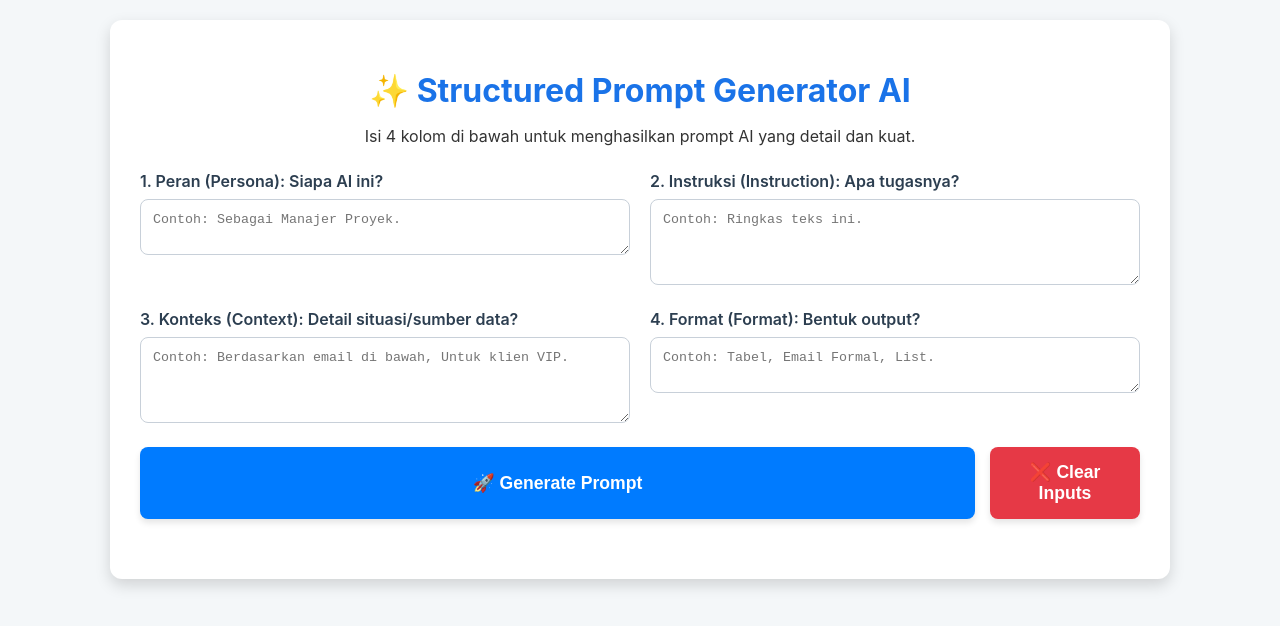
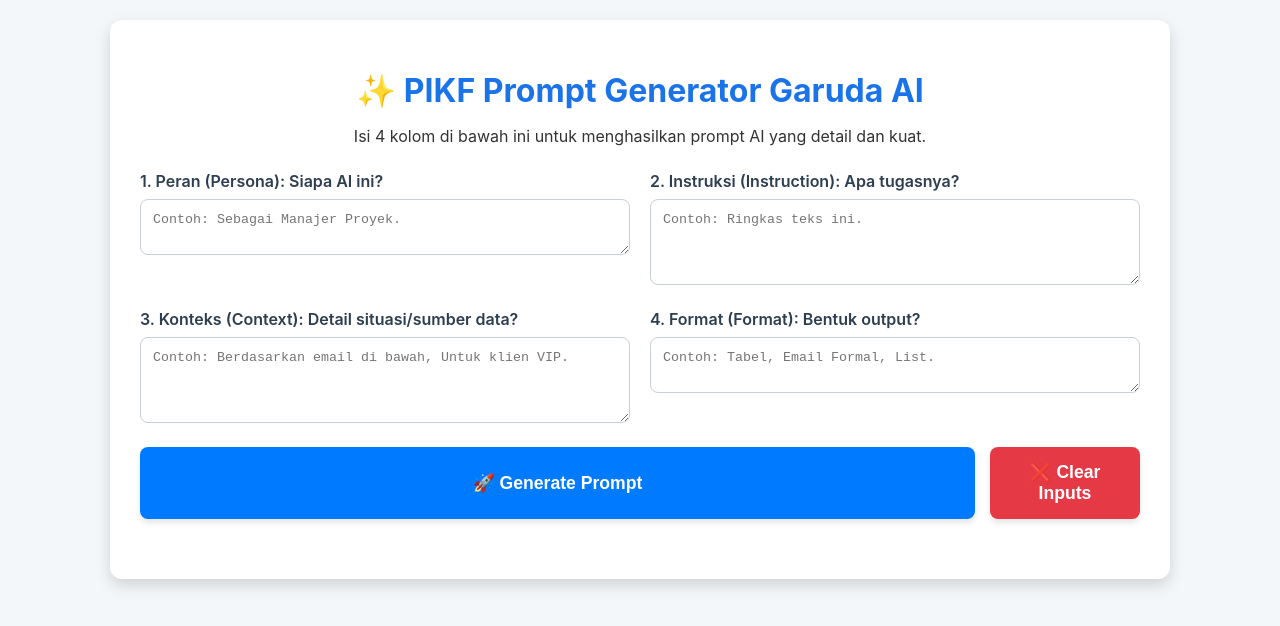
Before and after one commit to aidaa-ai/PIKF-Garuda, a plain HTML site: page index.html in a window 1280 px wide. Drawn offline with Linux system fonts and the light colour scheme.

Commit message:
Update index.html
rubah title

```diff
--- a/index.html
+++ b/index.html
@@ -3,7 +3,7 @@
 <head>
     <meta charset="UTF-8">
     <meta name="viewport" content="width=device-width, initial-scale=1.0">
-    <title>Structured Prompt Generator AI</title>
+    <title>PIKF Prompt Generator Garuda AI</title>
     <style>
         /* CSS dari style.css, diintegrasikan di sini */
         body {
@@ -188,8 +188,8 @@
 </head>
 <body>
     <div class="container">
-        <h1>✨ Structured Prompt Generator AI</h1>
-        <p>Isi 4 kolom di bawah untuk menghasilkan prompt AI yang detail dan kuat.</p>
+        <h1>✨ PIKF Prompt Generator Garuda AI</h1>
+        <p>Isi 4 kolom di bawah ini untuk menghasilkan prompt AI yang detail dan kuat.</p>
 
         <!-- AREA INPUT -->
         <div class="input-grid">
```
